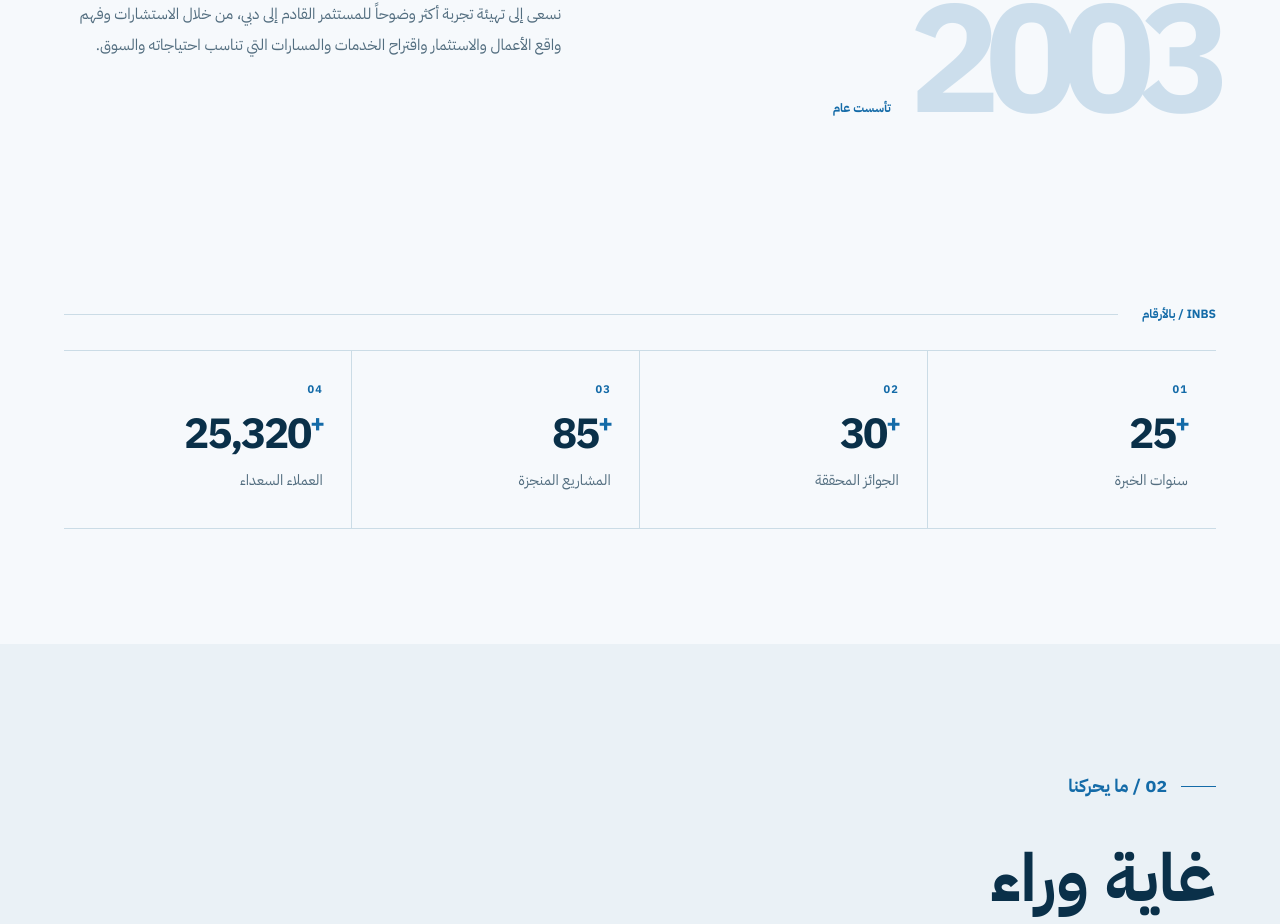
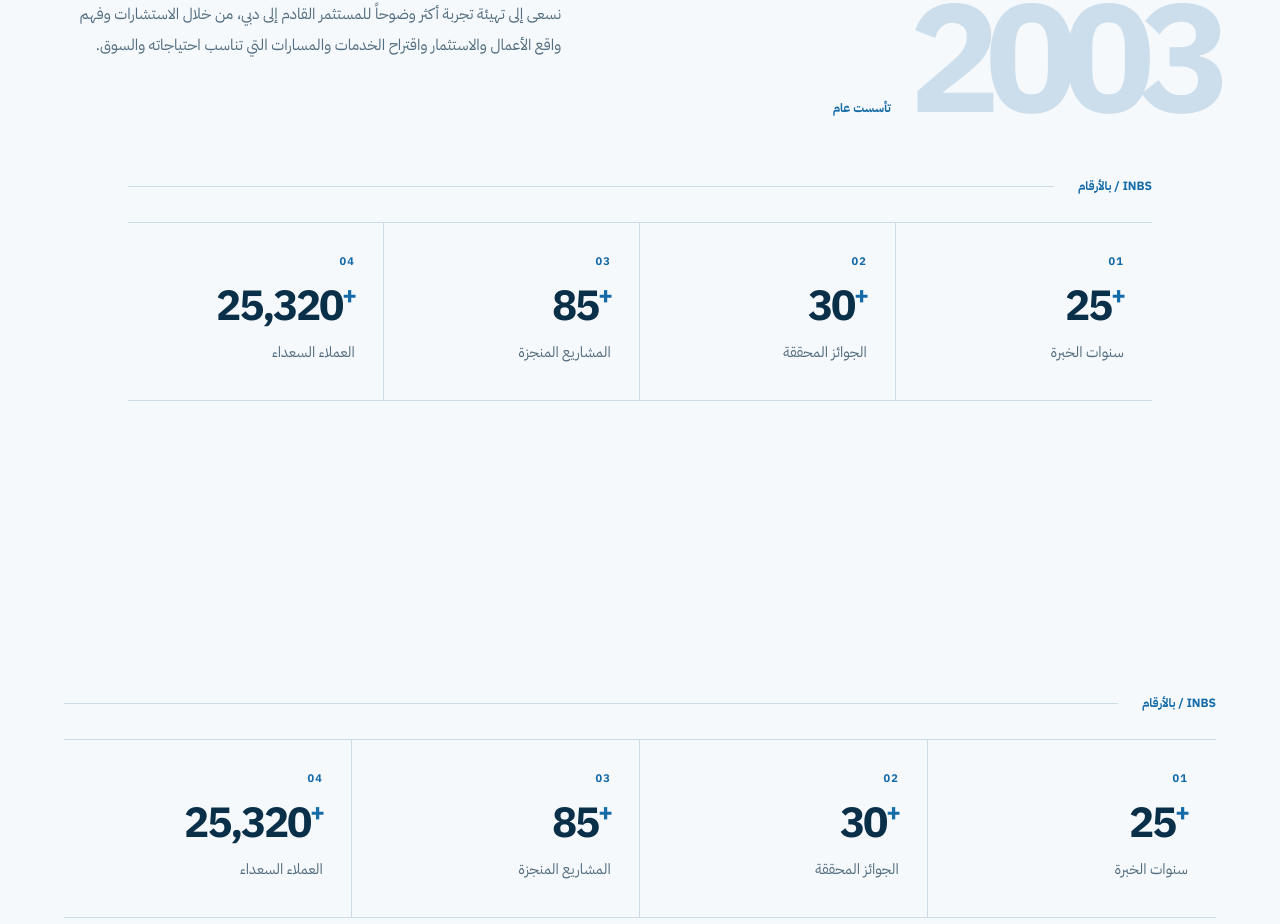
Before and after one commit to Bashar-alJabi/inbs-website, a Next.js app: page /ar/about in a window 1280 px wide. Shown: the part 1299-2223 px from the top of the page. Built offline with nearby package versions, Linux system fonts and the light colour scheme; no server answers.

Commit message:
design(about): integrate distinctive milestone feature into company story

```diff
--- a/src/components/about/about-intro.tsx
+++ b/src/components/about/about-intro.tsx
@@ -2,6 +2,7 @@ import { Reveal } from '@/components/shared/reveal';
 import { aboutPageContent } from '@/content/about';
 import type { Locale } from '@/lib/site';
 import { AboutLines, AboutSectionLabel } from './about-ui';
+import { AboutMilestones } from './about-milestones';
 
 export function AboutIntro({ locale }: { locale: Locale }) {
   const t = aboutPageContent[locale];
@@ -22,5 +23,6 @@ export function AboutIntro({ locale }: { locale: Locale }) {
         )}
       </Reveal>
     </div>
+    <div className="site-shell"><AboutMilestones locale={locale}/></div>
   </section>;
 }
```
